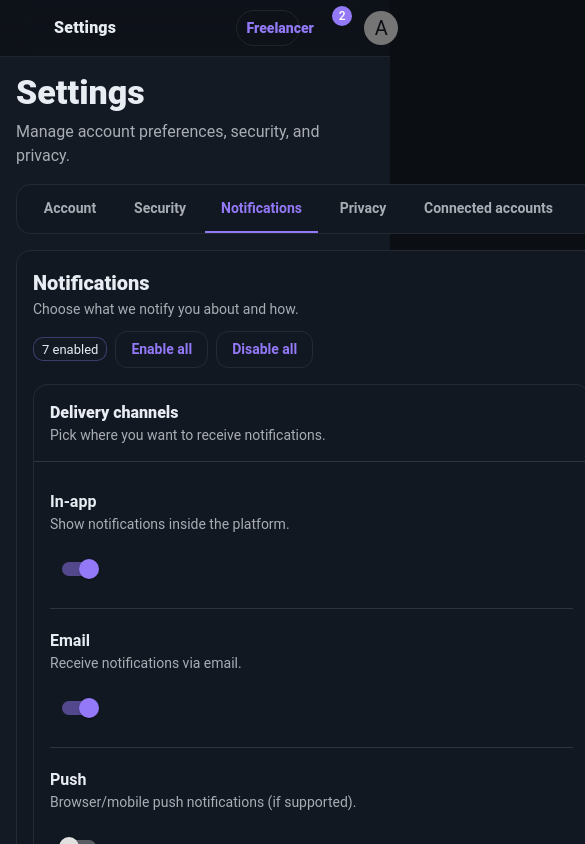
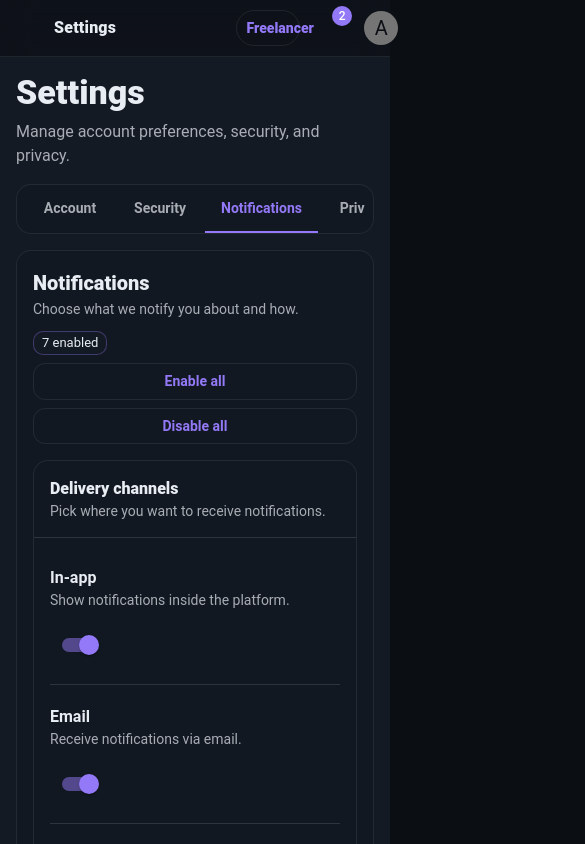
Before and after one commit to missastane/react-freelancing-app, a React (Vite) app: page /settings/notifications in a window 390 px wide. Shown: the top 844 px of the page, 585 px wide, since content can reach past the window. Built offline with nearby package versions, Linux system fonts and the light colour scheme; some icons are missing.

Commit message:
Make Settings section responsive in mobile

```diff
--- a/src/components/setting/shared/NotificationsSettings.jsx
+++ b/src/components/setting/shared/NotificationsSettings.jsx
@@ -226,20 +226,30 @@ export default function NotificationsSettings() {
         title="Notifications"
         subtitle="Choose what we notify you about and how."
        right={
-          <Stack direction="row" spacing={1} sx={{ alignItems: "center" }}>
+  <Stack
+    direction={{ xs: "column", sm: "row" }}
+    spacing={1}
+    sx={{
+      width: { xs: "100%", sm: "auto" },
+      minWidth: 0,
+      flexWrap: { sm: "wrap" },
+      alignItems: { xs: "stretch", sm: "center" },
+    }}
+  >
     <Chip
       size="small"
       label={`${totalOn} enabled`}
       sx={{
+        alignSelf: { xs: "flex-start", sm: "center" },
         borderRadius: 2,
         border: `1px solid ${theme.palette.surface?.borderTint ?? theme.palette.divider}`,
         backgroundColor: theme.palette.surface?.soft ?? "transparent",
       }}
     />
-            <Button variant="outlined" onClick={() => setAll(true)}>
+    <Button fullWidth={!isSmUp} variant="outlined" onClick={() => setAll(true)}>
       Enable all
     </Button>
-            <Button variant="outlined" onClick={() => setAll(false)}>
+    <Button fullWidth={!isSmUp} variant="outlined" onClick={() => setAll(false)}>
       Disable all
     </Button>
   </Stack>
--- a/src/components/setting/shared/SettingsLayout.jsx
+++ b/src/components/setting/shared/SettingsLayout.jsx
@@ -60,6 +60,7 @@ export default function SettingsLayout() {
             gridTemplateColumns: { xs: "1fr", md: "320px 1fr" },
             gap: 2,
             alignItems: "start",
+            minWidth: 0,
           }}
         >
           {/* Desktop left nav */}
@@ -69,11 +70,12 @@ export default function SettingsLayout() {
               display: { xs: "none", md: "block" },
               borderColor: theme.palette.surface?.border ?? "divider",
               borderRadius: 3,
+              backgroundImage: "none",
+              minWidth: 0,
               overflow: "hidden",
-              backgroundImage: "none",
             }}
           >
-            <Box sx={{ p: 2 }}>
+            <Box sx={{ p: 2, minWidth: 0 }}>
               <Typography variant="subtitle1" sx={{ fontWeight: 800 }}>
                 Preferences
               </Typography>
@@ -114,11 +116,29 @@ export default function SettingsLayout() {
                 borderColor: theme.palette.surface?.border ?? "divider",
                 borderRadius: 3,
                 backgroundImage: "none",
+                minWidth: 0,
+                overflow: "visible", // ✅ مهم: اسکرول Tabs خفه نشه
               }}
             >
-              <Tabs value={tab} variant="scrollable" scrollButtons="auto" sx={{ px: 1 }}>
+              <Tabs
+                value={tab}
+                variant="scrollable"
+                scrollButtons="auto"
+                allowScrollButtonsMobile
+                sx={{
+                  px: 1,
+                  minWidth: 0,
+                  "& .MuiTabs-scroller": { overflowX: "auto" }, // ✅ اسکرول فقط همینجا
+                }}
+              >
                 {NAV.map((item) => (
-                  <Tab key={item.to} label={item.label} component={NavLink} to={item.to} />
+                  <Tab
+                    key={item.to}
+                    label={item.label}
+                    component={NavLink}
+                    to={item.to}
+                    sx={{ minHeight: 48 }}
+                  />
                 ))}
               </Tabs>
             </Paper>
@@ -132,9 +152,10 @@ export default function SettingsLayout() {
               borderRadius: 3,
               backgroundImage: "none",
               minWidth: 0,
+              overflow: "hidden", // ✅ فقط اینجا اگر چیزی بیرون زد، کات میشه (نه کل صفحه)
             }}
           >
-            <Box sx={{ p: { xs: 2, md: 3 } }}>
+            <Box sx={{ p: { xs: 2, md: 3 }, minWidth: 0 }}>
               <Outlet />
             </Box>
           </Paper>
--- a/src/components/setting/shared/SettingsSectionHeader.jsx
+++ b/src/components/setting/shared/SettingsSectionHeader.jsx
@@ -6,9 +6,14 @@ export default function SettingsSectionHeader({ title, subtitle, right }) {
     <Stack
       direction={{ xs: "column", sm: "row" }}
       spacing={1.5}
-      sx={{ alignItems: { sm: "center" }, justifyContent: "space-between", mb: 2 }}
+      sx={{
+        alignItems: { sm: "center" },
+        justifyContent: "space-between",
+        mb: 2,
+        minWidth: 0,
+      }}
     >
-      <Box>
+      <Box sx={{ minWidth: 0 }}>
         <Typography variant="h6" sx={{ fontWeight: 800 }}>
           {title}
         </Typography>
@@ -18,7 +23,12 @@ export default function SettingsSectionHeader({ title, subtitle, right }) {
           </Typography>
         ) : null}
       </Box>
-      {right ? <Box sx={{ flexShrink: 0 }}>{right}</Box> : null}
+
+      {right ? (
+        <Box sx={{ flexShrink: 0, width: { xs: "100%", sm: "auto" }, minWidth: 0 }}>
+          {right}
+        </Box>
+      ) : null}
     </Stack>
   );
 }
```
Lines whose indentation alone changed are shown as unchanged.
